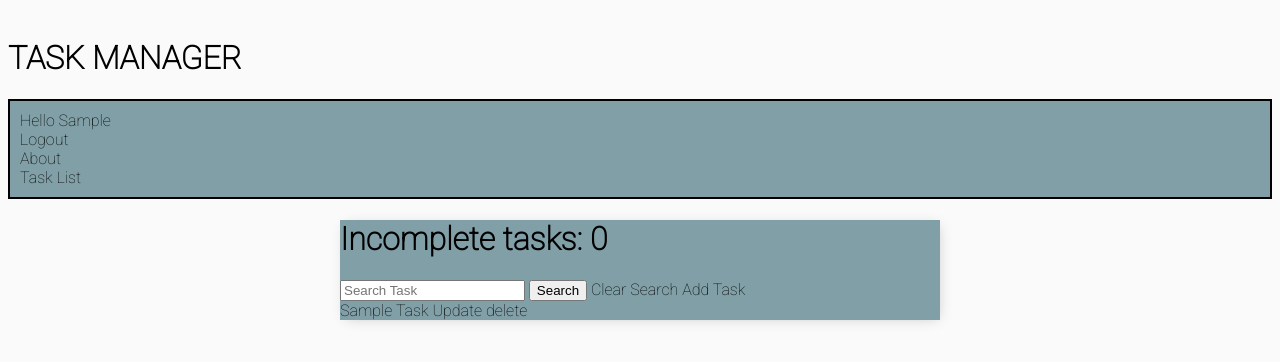
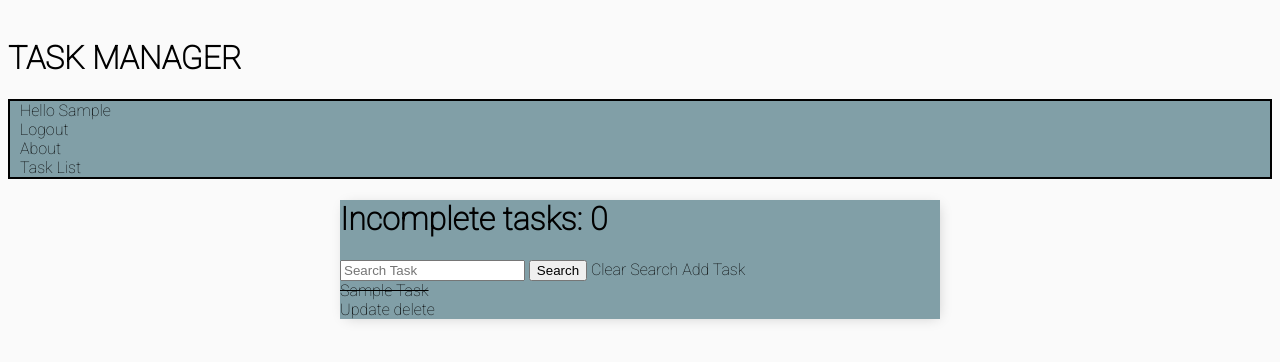
Before and after one commit to Gabrielcruz1/django_taskmanager, a Django app: page /tasks/ in a window 1280 px wide. Shown: the top 362 px of the page. Run offline with Django 4.2, Linux system fonts and the light colour scheme; a user stored in the database is signed in; tables that the repository leaves empty hold one stand-in row (values such as "Sample post").

Commit message:
Added strike through conditional for completed tasks

```diff
--- a/main_app/static/styles/main.css
+++ b/main_app/static/styles/main.css
@@ -26,7 +26,7 @@ a:hover {
 .navigationClass {
     background-color: #819fa7;
     border: solid black 2px;
-    padding: 10px;
+    padding-left: 10px;
     display: grid;
     column-gap: normal;
 }
--- a/main_app/templates/task_list.html
+++ b/main_app/templates/task_list.html
@@ -6,7 +6,7 @@
 </div>
 <!-- SEARCH FORM  -->
 <div>
-<form method="get" >
+    <form method="get">
         <input class="searchBar" type="text" name="name" title="title" placeholder="Search Task" />
         <input type="submit" value="Search" />
 
@@ -26,18 +26,26 @@
 <!-- </form> -->
 
 <!-- TASK LIST -->
-<div>
+<div class="taskListDiv">
     {% for task in tasks reversed %}
-    <div class="taskListDiv">
-        <a class="task" href="{% url 'task_detail' task.pk %}">{{task.title.title}}</a>
-        <span class="updateAndDeleteSpan"></span>
+    <div class="tasksDiv">
+        {% if task.complete %}
+        <div class="taskName">
+            <div class="completedTask"> </div>
+            <s> <a href="{% url 'task_detail' task.pk %}"> {{task.title.title}}</a></s>
+        </div>
         <a class="updateLinkClass" href="{% url 'task_update' task.pk %}"> Update</a>
         <a class="deleteLinkClass" href="{% url 'task_delete' task.pk %}"> delete </a>
-       </span>
+        {% else %}
+        <div class="taskName">
+            <div class="inCompletedTask"> </div>
+            <a href="{% url 'task_detail' task.pk %}"> {{task.title.title}}</a>
+            <a class="updateLinkClass" href="{% url 'task_update' task.pk %}"> Update</a>
+            <a class="deleteLinkClass" href="{% url 'task_delete' task.pk %}"> delete </a>
+            {% endif %}
         </div>
         {% empty %}
         <h3 class="noTaskDiv"> Create a task </h3>
         {% endfor %}
-
     </div>
 {% endblock %}
```
Lines whose indentation alone changed are shown as unchanged.
